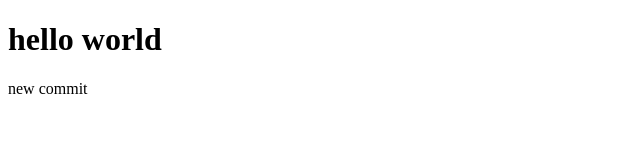
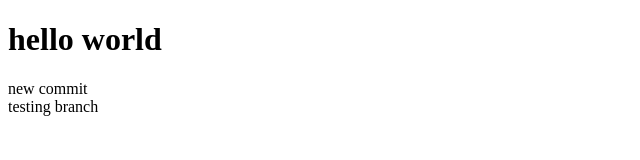
Before and after one commit to aesupakorn/demo-repo, a plain HTML site: page index.html in a window 1280 px wide. Shown: the full height of the page, 0-640 px from the left. Drawn offline with Linux system fonts and the light colour scheme.

Commit message:
testing branch

```diff
--- a/index.html
+++ b/index.html
@@ -10,5 +10,6 @@
 <body>
     <h1>hello world</h1>
     <div>new commit</div>
+    <div>testing branch</div>
 </body>
 </html>
```
